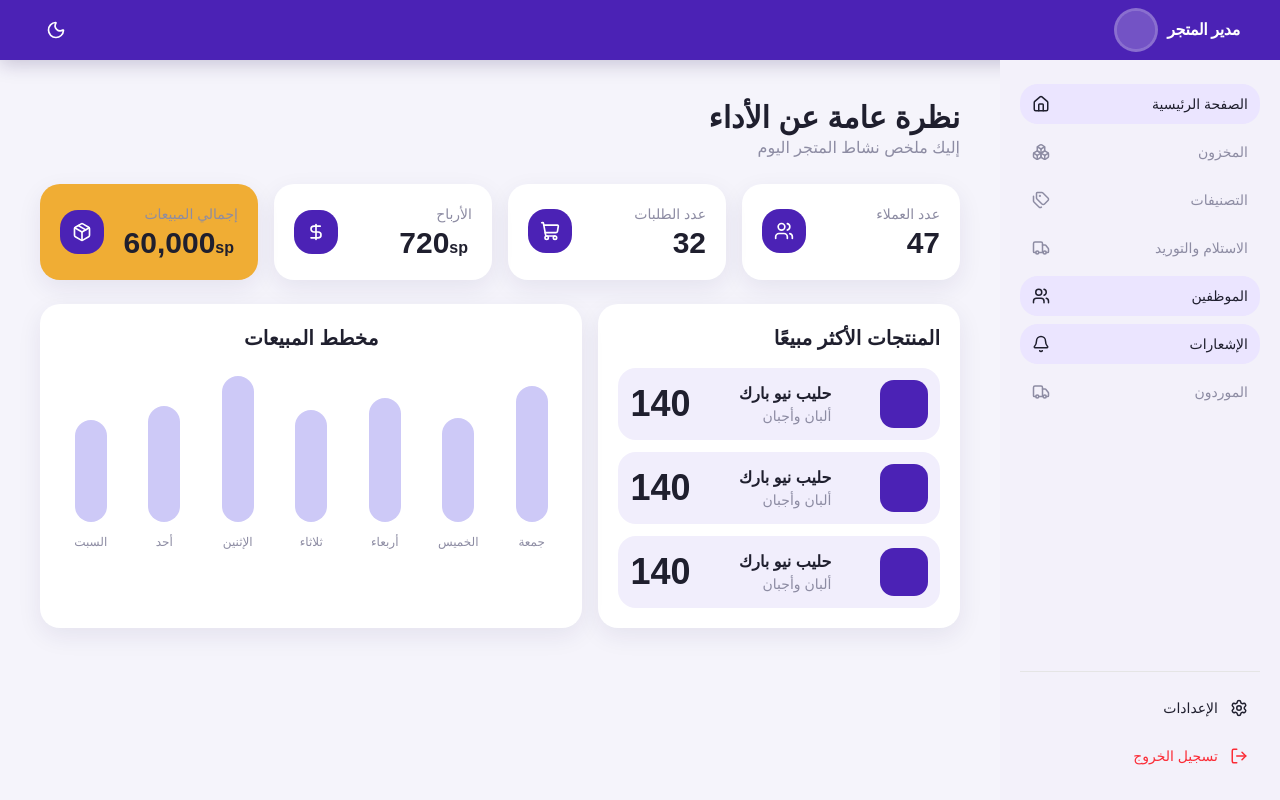
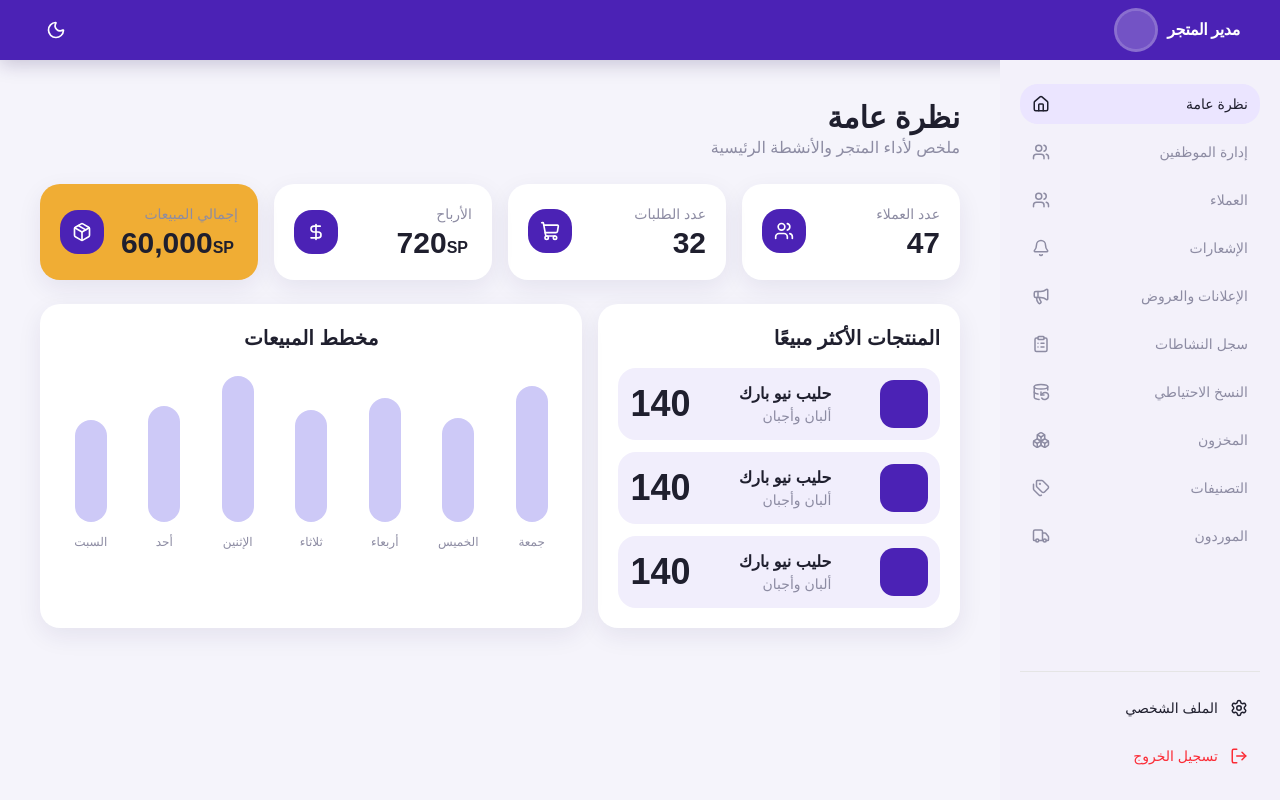
Before and after one commit to HassanAhmadAli/erp-system-frontend, a React (Vite) app: page /overview in a window 1280 px wide. Before the commit this address led to /dashboard. Built offline with nearby package versions, Linux system fonts and the light colour scheme; sample sign-in values are in the browser's storage.

Commit message:
Add store manager overview and clean routes

```diff
--- a/src/hooks/useCreateSupplier.ts
+++ b/src/hooks/useCreateSupplier.ts
@@ -1,6 +1,6 @@
 import { useMutation, useQueryClient } from "@tanstack/react-query"
 
-import { createSupplier, getSuppliers } from "@/services/supplier-service"
+import { createSupplier } from "@/services/supplier-service"
 
 export function useCreateSupplier() {
   const queryClient = useQueryClient()
--- a/src/routes/index.tsx
+++ b/src/routes/index.tsx
@@ -4,7 +4,7 @@ import { AppShell } from "@/view/components/layout/app-shell"
 import { ProtectedRoute } from "./ProtectedRoute"
 
 import { LoginPage } from "@/view/pages/login-page"
-import { DashboardPage } from "@/view/pages/dashboard-page"
+import { StoreManagerOverviewPage } from "@/view/pages/overview/store-manager-ov"
 import { InventoryPage } from "@/view/pages/inventory-page"
 import { CategoriesPage } from "@/view/pages/categories/categories-page"
 import { CreateCategoryForm } from "@/view/pages/categories/create-category-form"
@@ -12,6 +12,7 @@ import { EditCategoryPage } from "@/view/pages/categories/EditCategoryPage"
 import { CategoryDetailsPage } from "@/view/pages/categories/CategoryDetailsPage"
 import { SuppliersPage } from "@/view/pages/suppliers/SuppliersPage"
 import { CreateSupplierPage } from "@/view/pages/suppliers/create-supplier-page"
+
 function CreateCategoryPage() {
   const navigate = useNavigate()
 
@@ -40,21 +41,24 @@ export function AppRoutes() {
         }
       >
         {/* Default redirect */}
-        <Route index element={<Navigate to="/dashboard" replace />} />
+        <Route index element={<Navigate to="/overview" replace />} />
 
         {/* Main Modules */}
-        <Route path="dashboard" element={<DashboardPage />} />
+        <Route path="overview" element={<StoreManagerOverviewPage />} />
+
         <Route path="inventory" element={<InventoryPage />} />
+
         <Route path="categories" element={<CategoriesPage />} />
         <Route path="categories/create" element={<CreateCategoryPage />} />
         <Route path="categories/:id" element={<CategoryDetailsPage />} />
         <Route path="categories/:id/edit" element={<EditCategoryPage />} />
+
+        <Route path="suppliers" element={<SuppliersPage />} />
         <Route path="suppliers/create" element={<CreateSupplierPage />} />
-        <Route path="suppliers" element={<SuppliersPage />} />
       </Route>
 
-      {/* fallback */}
-      <Route path="*" element={<Navigate to="/dashboard" />} />
+      {/* Fallback */}
+      <Route path="*" element={<Navigate to="/overview" replace />} />
     </Routes>
   )
 }
--- a/src/view/components/layout/app-sidebar.tsx
+++ b/src/view/components/layout/app-sidebar.tsx
@@ -1,84 +1,3 @@
-// import type { ComponentType } from "react"
-
-// import { Bell, Boxes, Home, LogOut, Settings, Truck, Users } from "lucide-react"
-// import { NavLink } from "react-router-dom"
-
-// import { cn } from "@/lib/utils"
-
-// type NavItemProps = {
-//   icon: ComponentType<{ className?: string }>
-//   label: string
-//   to: string
-//   showDot?: boolean
-// }
-
-// function SidebarNavItem({ icon: Icon, label, to, showDot }: NavItemProps) {
-//   return (
-//     <NavLink
-//       to={to}
-//       end={to === "/dashboard"}
-//       className={({ isActive }) =>
-//         cn(
-//           "flex items-center gap-3 rounded-2xl px-3 py-2.5 text-sm font-medium transition-colors",
-//           "text-[var(--erp-muted)]",
-//           isActive &&
-//             "bg-[var(--erp-nav-active-bg)] text-[var(--erp-brand-solid)] [&_svg]:text-[var(--erp-brand-solid)]"
-//         )
-//       }
-//     >
-//       <span className="min-w-0 flex-1 text-right">{label}</span>
-//       <span className="relative inline-flex shrink-0">
-//         <Icon className="size-[18px] text-current" aria-hidden />
-//         {showDot && (
-//           <span className="absolute -start-1 -top-1 size-2 rounded-full bg-[#e54545]" />
-//         )}
-//       </span>
-//     </NavLink>
-//   )
-// }
-
-// /** Fixed visual-right rail (RTL): lavender background, pills for active route */
-// export function AppSidebar() {
-//   return (
-//     <aside
-//       className={cn(
-//         "flex w-[min(288px,100%)] shrink-0 flex-col border-e border-[var(--erp-sidebar-divider)] bg-[var(--erp-sidebar)] px-5 py-6 sm:w-[276px]",
-//         "min-h-[calc(100svh-60px)]"
-//       )}
-//     >
-//       <nav className="flex flex-1 flex-col gap-1.5 pt-2">
-//         <SidebarNavItem icon={Home} label="الصفحة الرئيسية" to="/dashboard" />
-//         <SidebarNavItem icon={Boxes} label="إدارة المخزون" to="/inventory" />
-//         <SidebarNavItem
-//           icon={Truck}
-//           label="الاستلام والتوريد"
-//           to="/inventory"
-//         />
-//         <SidebarNavItem icon={Users} label="إدارة الموظفين" to="/dashboard" />
-//         <SidebarNavItem icon={Bell} label="الإشعارات" to="/dashboard"  />
-//                 <SidebarNavItem icon={Bell} label="الاصناف" to="/CategoriesPage " />
-
-//       </nav>
-
-//       <div className="mt-8 border-t border-[var(--erp-sidebar-divider)] pt-4">
-//         <button
-//           type="button"
-//           className="flex w-full items-center gap-3 rounded-2xl px-3 py-2.5 text-sm font-medium text-[var(--erp-muted)] transition-colors hover:bg-[var(--erp-nav-hover)]"
-//         >
-//           <span className="min-w-0 flex-1 text-right">الإعدادات</span>
-//           <Settings className="size-[18px] shrink-0" aria-hidden />
-//         </button>
-//         <button
-//           type="button"
-//           className="mt-1 flex w-full items-center gap-3 rounded-2xl px-3 py-2.5 text-sm font-semibold text-[var(--erp-logout)] transition-colors hover:bg-[var(--erp-nav-hover)]"
-//         >
-//           <span className="min-w-0 flex-1 text-right">تسجيل الخروج</span>
-//           <LogOut className="size-[18px] shrink-0" aria-hidden />
-//         </button>
-//       </div>
-//     </aside>
-//   )
-// }
 import type { ComponentType } from "react"
 import {
   Bell,
@@ -89,6 +8,9 @@ import {
   Truck,
   Users,
   Tags,
+  Megaphone,
+  ClipboardList,
+  DatabaseBackup,
 } from "lucide-react"
 import { NavLink, useNavigate } from "react-router-dom"
 
@@ -106,17 +28,18 @@ function SidebarNavItem({ icon: Icon, label, to, showDot }: NavItemProps) {
   return (
     <NavLink
       to={to}
-      end={to === "/dashboard"}
+      end={to === "/overview"}
       className={({ isActive }) =>
         cn(
           "flex items-center gap-3 rounded-2xl px-3 py-2.5 text-sm font-medium transition-colors",
-          "text-[var(--erp-muted)]",
+          "text-[var(--erp-muted)] hover:bg-[var(--erp-nav-active-bg)] hover:text-[var(--erp-brand-solid)]",
           isActive &&
             "bg-[var(--erp-nav-active-bg)] text-[var(--erp-brand-solid)] [&_svg]:text-[var(--erp-brand-solid)]"
         )
       }
     >
       <span className="min-w-0 flex-1 text-right">{label}</span>
+
       <span className="relative inline-flex shrink-0">
         <Icon className="size-[18px]" />
         {showDot && (
@@ -138,31 +61,35 @@ export function AppSidebar() {
   return (
     <aside className="flex w-[280px] flex-col bg-[var(--erp-sidebar)] px-5 py-6">
       <nav className="flex flex-1 flex-col gap-2">
-        <SidebarNavItem icon={Home} label="الصفحة الرئيسية" to="/dashboard" />
+        <SidebarNavItem icon={Home} label="نظرة عامة" to="/overview" />
 
+        <SidebarNavItem icon={Users} label="إدارة الموظفين" to="/staff" />
+
+        <SidebarNavItem icon={Users} label="العملاء" to="/customers" />
+
+        <SidebarNavItem icon={Bell} label="الإشعارات" to="/notifications" />
+
+        <SidebarNavItem icon={Megaphone} label="الإعلانات والعروض" to="/ads" />
+
+        <SidebarNavItem icon={ClipboardList} label="سجل النشاطات" to="/audit-logs" />
+
+        <SidebarNavItem icon={DatabaseBackup} label="النسخ الاحتياطي" to="/backup" />
+
+        {/* Keep these if you still want warehouse/testing pages visible for now */}
         <SidebarNavItem icon={Boxes} label="المخزون" to="/inventory" />
 
         <SidebarNavItem icon={Tags} label="التصنيفات" to="/categories" />
 
-        <SidebarNavItem
-          icon={Truck}
-          label="الاستلام والتوريد"
-          to="/inventory"
-        />
-
-        <SidebarNavItem icon={Users} label="الموظفين" to="/dashboard" />
-
-        <SidebarNavItem icon={Bell} label="الإشعارات" to="/dashboard" />
         <SidebarNavItem icon={Truck} label="الموردون" to="/suppliers" />
       </nav>
 
       <div className="mt-8 border-t pt-4">
         <button
           className="flex w-full items-center gap-3 rounded-2xl px-3 py-2.5 text-sm"
-          onClick={() => navigate("/dashboard")}
+          onClick={() => navigate("/profile")}
         >
           <Settings className="size-[18px]" />
-          <span className="flex-1 text-right">الإعدادات</span>
+          <span className="flex-1 text-right">الملف الشخصي</span>
         </button>
 
         <button
--- a/src/view/pages/dashboard-page.tsx
+++ b/src/view/pages/overview/store-manager-ov.tsx
@@ -4,22 +4,40 @@ import { MetricCard } from "@/view/components/dashboard/metric-card"
 import { SalesChartCard } from "@/view/components/dashboard/sales-chart-card"
 import { TopProductsCard } from "@/view/components/dashboard/top-products-card"
 
-export function DashboardPage() {
+export function StoreManagerOverviewPage() {
   return (
     <div className="space-y-6">
       <header className="text-right">
-        <h2 className="text-3xl font-bold">نظرة عامة عن الأداء</h2>
-        <p className="text-[var(--erp-muted)]">إليك ملخص نشاط المتجر اليوم</p>
+        <h1 className="text-3xl font-bold">نظرة عامة</h1>
+        <p className="text-[var(--erp-muted)]">
+          ملخص لأداء المتجر والأنشطة الرئيسية
+        </p>
       </header>
 
       <section className="grid gap-4 sm:grid-cols-2 xl:grid-cols-4">
-        <MetricCard label="عدد العملاء" value="47" icon={Users} />
-        <MetricCard label="عدد الطلبات" value="32" icon={ShoppingCart} />
-        <MetricCard label="الأرباح" value="720" unit="sp" icon={DollarSign} />
+        <MetricCard
+          label="عدد العملاء"
+          value="47"
+          icon={Users}
+        />
+
+        <MetricCard
+          label="عدد الطلبات"
+          value="32"
+          icon={ShoppingCart}
+        />
+
+        <MetricCard
+          label="الأرباح"
+          value="720"
+          unit="SP"
+          icon={DollarSign}
+        />
+
         <MetricCard
           label="إجمالي المبيعات"
           value="60,000"
-          unit="sp"
+          unit="SP"
           icon={Package}
           variant="highlight"
         />
--- a/src/view/pages/suppliers/SuppliersPage.tsx
+++ b/src/view/pages/suppliers/SuppliersPage.tsx
@@ -1,9 +1,5 @@
-import { CreateSupplierForm } from "@/view/components/suppliers/create-supplier-form"
 import { SuppliersTable } from "@/view/components/suppliers/SuppliersTable"
-import { useNavigate } from "react-router-dom"
-
 import { useState } from "react"
-import { useSuppliers } from "@/hooks/useSuppliers"
 import { EditSupplierForm } from "@/view/components/suppliers/EditSupplierForm"
 // EditSupplierForm import removed because the module was not found.
 // A placeholder is rendered in the modal instead.
```
Also changed, not shown: src/App.tsx (+0 -23 lines), src/view/pages/categories/categories-page.tsx (+0 -68 lines), src/view/pages/overview/accountant-ov.tsx (added), src/view/pages/overview/cashier-ov.tsx (added), src/view/pages/overview/warehouse-worker-ov.tsx (added).
